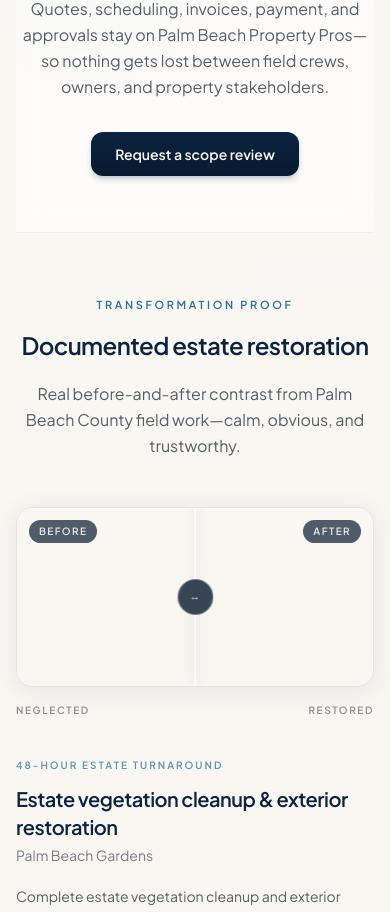
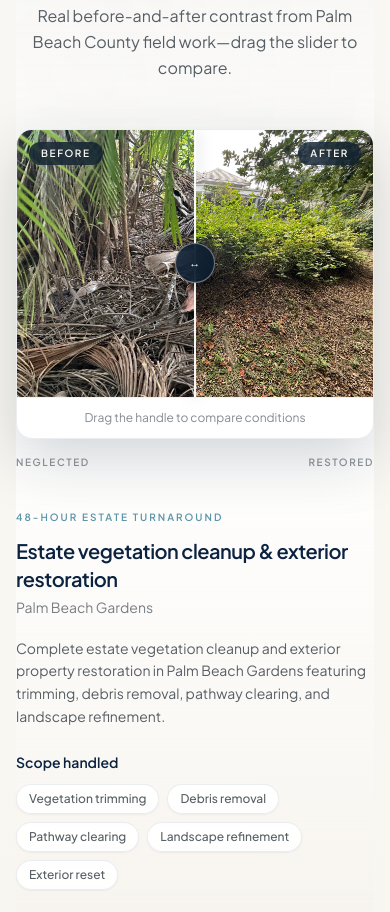
Before and after one commit to UniSOLdev/palm-beach-property-pros, a Next.js app: page / in a window 390 px wide. Shown: the part 1073-1985 px from the top of the page. Built offline with nearby package versions, Linux system fonts and the light colour scheme; no server answers.

Commit message:
Fix before/after visibility, dedupe hero video, and polish luxury layout.
Use photo-only hero, native img before/after sliders and grid, show video once in story arc, and move transformation proof directly under the hero.

Co-authored-by: Cursor <cursoragent@cursor.com>

```diff
--- a/app/globals.css
+++ b/app/globals.css
@@ -257,7 +257,11 @@
   }
 
   .before-after-compare {
-    @apply transition duration-500 hover:shadow-lift;
+    @apply transition duration-500 hover:shadow-luxury;
+  }
+
+  .transformation-proof-band {
+    @apply border-y border-navy/[0.06] bg-gradient-to-b from-cream/80 via-white to-cream-warm/50;
   }
 
   .luxury-pill {
--- a/components/marketing/curated-hero-media.tsx
+++ b/components/marketing/curated-hero-media.tsx
@@ -1,20 +1,12 @@
 "use client";
 
-import { CinematicVideoHero } from "@/components/media/cinematic-project-media";
 import { HeroBackground } from "@/components/marketing/hero-background";
-import type { CuratedClip, CuratedImage } from "@/lib/media-curation/types";
+import type { CuratedImage } from "@/lib/media-curation/types";
 
-export function CuratedHeroMedia({
-  heroImage,
-  heroClip,
-}: {
-  heroImage: CuratedImage | null;
-  heroClip: CuratedClip | null;
-}) {
-  if (heroClip || heroImage) {
-    return <CinematicVideoHero clip={heroClip} poster={heroImage} />;
-  }
-  return null;
+/** Hero uses a still photo only — video appears once in the story arc section. */
+export function CuratedHeroMedia({ heroImage }: { heroImage: CuratedImage | null }) {
+  if (!heroImage?.src) return null;
+  return <HeroBackground src={heroImage.src} alt={heroImage.alt} />;
 }
 
 export function FallbackHeroMedia({ src, alt }: { src: string; alt: string }) {
--- a/components/marketing/premium-home-page.tsx
+++ b/components/marketing/premium-home-page.tsx
@@ -1,6 +1,7 @@
 import Link from "next/link";
 import { FaqAccordion } from "@/components/faq-accordion";
 import { TransformationCarousel, ProjectReelGrid } from "@/components/media/cinematic-project-media";
+import { BeforeAfterGrid } from "@/components/media/before-after-grid";
 import { DocumentationSuite } from "@/components/media/documentation-suite";
 import { FeaturedProjectsSection } from "@/components/media/featured-projects-section";
 import { FieldExecutionTimeline } from "@/components/media/field-execution-timeline";
@@ -163,7 +164,7 @@ function PlanIcon({ type }: { type: (typeof CARE_PLANS)[number]["icon"] }) {
 }
 
 export function PremiumHomePage({ media }: { media: HomepageMediaBundle }) {
-  const useCuratedHero = media.hasAuthenticMedia && (media.heroClip || media.curatedHeroImage);
+  const useCuratedHero = media.hasAuthenticMedia && media.curatedHeroImage;
   const fallbackHeroSrc = buildMediaUrl(FALLBACK_HERO.src, 2000);
 
   const serviceLines: Array<(typeof SERVICE_LINES)[number] & { asset: MediaAsset }> = media.hasAuthenticMedia
@@ -222,7 +223,7 @@ export function PremiumHomePage({ media }: { media: HomepageMediaBundle }) {
     <>
       <section className="hero-cinematic animate-fade-up relative -mx-4 sm:-mx-6 md:mx-0 md:rounded-3xl">
         {useCuratedHero ? (
-          <CuratedHeroMedia heroImage={media.curatedHeroImage} heroClip={media.heroClip} />
+          <CuratedHeroMedia heroImage={media.curatedHeroImage} />
         ) : (
           <FallbackHeroMedia src={fallbackHeroSrc} alt={FALLBACK_HERO.alt} />
         )}
@@ -260,6 +261,24 @@ export function PremiumHomePage({ media }: { media: HomepageMediaBundle }) {
         </div>
       </section>
 
+      <TransformationShowcase projects={media.transformations} isAuthentic={media.hasAuthenticMedia} />
+
+      {media.hasAuthenticMedia && media.featuredPairs.length > 0 ? (
+        <section className="pb-16 md:pb-24">
+          <div className="mx-auto max-w-2xl text-center">
+            <p className="section-eyebrow text-ocean">Before &amp; after gallery</p>
+            <h2 className="section-title mt-4">Every angle documented</h2>
+            <p className="section-lead">
+              Four paired comparisons from the Palm Beach Gardens estate cleanup—overgrown conditions
+              beside restored pathways and exterior lines.
+            </p>
+          </div>
+          <div className="mt-12">
+            <BeforeAfterGrid pairs={media.featuredPairs} />
+          </div>
+        </section>
+      ) : null}
+
       <div className="section-divider my-2 md:my-4" aria-hidden />
 
       <ScrollReveal>
@@ -279,28 +298,21 @@ export function PremiumHomePage({ media }: { media: HomepageMediaBundle }) {
         </section>
       </ScrollReveal>
 
-      <TransformationShowcase projects={media.transformations} isAuthentic={media.hasAuthenticMedia} />
-
       {media.storyArc ? <StoryArcShowcase storyArc={media.storyArc} /> : null}
 
-      {media.hasAuthenticMedia && (media.heroClip || media.reelClips.length > 0) ? (
+      {media.hasAuthenticMedia && media.reelClips.length > 0 ? (
         <ScrollReveal delay={20}>
           <section className="py-16 md:py-24">
             <div className="mx-auto max-w-2xl text-center">
               <p className="section-eyebrow text-ocean">Field documentation</p>
-              <h2 className="section-title mt-4">On-site video from your project</h2>
+              <h2 className="section-title mt-4">On-site video</h2>
               <p className="section-lead">
-                Authentic clips from the Palm Beach Gardens estate cleanup—crews clearing vegetation,
-                restoring pathways, and finishing exterior lines.
+                Operational clips from the estate cleanup—crews clearing vegetation and restoring
+                exterior lines in Palm Beach Gardens.
               </p>
             </div>
             <div className="mt-12">
-              <ProjectReelGrid
-                clips={[
-                  ...(media.heroClip ? [media.heroClip] : []),
-                  ...media.reelClips,
-                ].slice(0, 4)}
-              />
+              <ProjectReelGrid clips={media.reelClips.slice(0, 3)} />
             </div>
           </section>
         </ScrollReveal>
@@ -310,11 +322,11 @@ export function PremiumHomePage({ media }: { media: HomepageMediaBundle }) {
         <ScrollReveal delay={40}>
           <section className="pb-16 md:pb-24">
             <div className="mx-auto max-w-2xl text-center">
-              <p className="section-eyebrow text-ocean">Additional proof</p>
-              <h2 className="section-title mt-4">More documented transformations</h2>
+              <p className="section-eyebrow text-ocean">Interactive proof</p>
+              <h2 className="section-title mt-4">Swipe through transformations</h2>
             </div>
             <div className="mt-10">
-              <TransformationCarousel pairs={media.featuredPairs.slice(1, 4)} />
+              <TransformationCarousel pairs={media.featuredPairs} />
             </div>
           </section>
         </ScrollReveal>
--- a/components/media/before-after-compare.tsx
+++ b/components/media/before-after-compare.tsx
@@ -1,9 +1,6 @@
 "use client";
 
-import { useEffect, useState } from "react";
-import { MediaAssetImage } from "@/components/media/media-asset-image";
-import { MediaFrame } from "@/components/media/media-frame";
-import { ScaffoldNotice } from "@/components/media/scaffold-notice";
+import { useState } from "react";
 import { buildMediaUrl } from "@/lib/media/resolve";
 import type { TransformationProject } from "@/lib/media/types";
 
@@ -15,32 +12,39 @@ export function BeforeAfterCompare({
   const [position, setPosition] = useState(50);
   const beforeSrc = buildMediaUrl(project.before.src, 1400);
   const afterSrc = buildMediaUrl(project.after.src, 1400);
-
-  useEffect(() => {
-    [beforeSrc, afterSrc].forEach((src) => {
-      if (!src.startsWith("/")) return;
-      const img = new window.Image();
-      img.src = src;
-    });
-  }, [beforeSrc, afterSrc]);
+  const clipWidth = Math.max(position, 8);
 
   return (
-    <div className="before-after-compare overflow-hidden rounded-2xl border border-navy/[0.08] shadow-card md:rounded-3xl">
-      <MediaFrame aspect="wide" className="select-none">
-        <div className="absolute inset-0">
-          <MediaAssetImage asset={project.after} width={1400} hoverScale={false} />
-        </div>
-        <div className="absolute inset-0 overflow-hidden" style={{ width: `${position}%` }}>
-          <div className="absolute inset-0" style={{ width: `${100 / (position / 100)}%` }}>
-            <MediaAssetImage asset={project.before} width={1400} hoverScale={false} />
-          </div>
+    <div className="before-after-compare overflow-hidden rounded-2xl border border-navy/[0.08] bg-white shadow-luxury md:rounded-3xl">
+      <div className="relative aspect-[4/3] w-full md:aspect-[16/10]">
+        {/* eslint-disable-next-line @next/next/no-img-element */}
+        <img
+          src={afterSrc}
+          alt={`After — ${project.title}`}
+          className="absolute inset-0 z-[1] h-full w-full object-cover"
+          loading="eager"
+          decoding="async"
+        />
+        <div
+          className="absolute inset-y-0 left-0 z-[2] overflow-hidden"
+          style={{ width: `${clipWidth}%` }}
+        >
+          {/* eslint-disable-next-line @next/next/no-img-element */}
+          <img
+            src={beforeSrc}
+            alt={`Before — ${project.title}`}
+            className="absolute inset-0 z-[1] h-full max-w-none object-cover"
+            style={{ width: `${100 / (clipWidth / 100)}%` }}
+            loading="eager"
+            decoding="async"
+          />
         </div>
         <div
-          className="before-after-handle absolute inset-y-0 z-[4] w-px bg-white/90 shadow-[0_0_12px_rgba(8,26,46,0.35)]"
-          style={{ left: `${position}%`, transform: "translateX(-50%)" }}
+          className="before-after-handle absolute inset-y-0 z-[4] w-0.5 bg-white/95 shadow-[0_0_16px_rgba(8,26,46,0.4)]"
+          style={{ left: `${clipWidth}%`, transform: "translateX(-50%)" }}
           aria-hidden
         >
-          <div className="absolute left-1/2 top-1/2 flex h-9 w-9 -translate-x-1/2 -translate-y-1/2 items-center justify-center rounded-full border border-white/30 bg-navy-deep/80 text-[10px] font-bold tracking-wider text-cream backdrop-blur-md">
+          <div className="absolute left-1/2 top-1/2 flex h-10 w-10 -translate-x-1/2 -translate-y-1/2 items-center justify-center rounded-full border border-white/40 bg-navy-deep/85 text-[11px] font-bold tracking-wider text-cream shadow-lg backdrop-blur-md">
             ↔
           </div>
         </div>
@@ -53,18 +57,16 @@ export function BeforeAfterCompare({
           className="absolute inset-0 z-[5] h-full w-full cursor-ew-resize opacity-0"
           aria-label={`Compare before and after for ${project.title}`}
         />
-        <div className="pointer-events-none absolute left-3 top-3 z-[4] rounded-full bg-navy-deep/70 px-2.5 py-1 text-[10px] font-semibold uppercase tracking-[0.14em] text-cream/90 backdrop-blur-md">
+        <div className="pointer-events-none absolute left-3 top-3 z-[4] rounded-full bg-navy-deep/75 px-3 py-1 text-[10px] font-semibold uppercase tracking-[0.16em] text-cream backdrop-blur-md">
           Before
         </div>
-        <div className="pointer-events-none absolute right-3 top-3 z-[4] rounded-full bg-navy-deep/70 px-2.5 py-1 text-[10px] font-semibold uppercase tracking-[0.14em] text-cream/90 backdrop-blur-md">
+        <div className="pointer-events-none absolute right-3 top-3 z-[4] rounded-full bg-navy-deep/75 px-3 py-1 text-[10px] font-semibold uppercase tracking-[0.16em] text-cream backdrop-blur-md">
           After
         </div>
-        {project.isScaffold ? (
-          <div className="absolute bottom-3 left-3 z-[4]">
-            <ScaffoldNotice compact />
-          </div>
-        ) : null}
-      </MediaFrame>
+      </div>
+      <p className="border-t border-navy/[0.06] px-4 py-3 text-center text-xs text-charcoal/55 md:px-6">
+        Drag the handle to compare conditions
+      </p>
     </div>
   );
 }
--- /dev/null
+++ b/components/media/before-after-grid.tsx
@@ -0,0 +1,47 @@
+import { buildMediaUrl } from "@/lib/media/resolve";
+import type { BeforeAfterPair } from "@/lib/media-curation/types";
+
+export function BeforeAfterGrid({ pairs }: { pairs: BeforeAfterPair[] }) {
+  if (pairs.length === 0) return null;
+
+  return (
+    <div className="grid gap-6 sm:grid-cols-2">
+      {pairs.map((pair) => (
+        <article
+          key={pair.id}
+          className="overflow-hidden rounded-2xl border border-navy/[0.08] bg-white shadow-card transition duration-500 hover:shadow-lift md:rounded-3xl"
+        >
+          <div className="grid grid-cols-2 gap-px bg-navy/[0.08]">
+            <div className="relative aspect-[3/4] bg-navy-deep/5">
+              {/* eslint-disable-next-line @next/next/no-img-element */}
+              <img
+                src={buildMediaUrl(pair.before.src, 900)}
+                alt={pair.before.alt}
+                className="absolute inset-0 h-full w-full object-cover"
+                loading="lazy"
+                decoding="async"
+              />
+              <span className="absolute left-2 top-2 rounded-full bg-navy-deep/80 px-2.5 py-1 text-[9px] font-bold uppercase tracking-[0.14em] text-cream backdrop-blur-sm">
+                Before
+              </span>
+            </div>
+            <div className="relative aspect-[3/4] bg-navy-deep/5">
+              {/* eslint-disable-next-line @next/next/no-img-element */}
+              <img
+                src={buildMediaUrl(pair.after.src, 900)}
+                alt={pair.after.alt}
+                className="absolute inset-0 h-full w-full object-cover"
+                loading="lazy"
+                decoding="async"
+              />
+              <span className="absolute right-2 top-2 rounded-full bg-aqua/90 px-2.5 py-1 text-[9px] font-bold uppercase tracking-[0.14em] text-navy backdrop-blur-sm">
+                After
+              </span>
+            </div>
+          </div>
+          <p className="px-4 py-3 text-sm font-medium text-navy md:px-5">{pair.label}</p>
+        </article>
+      ))}
+    </div>
+  );
+}
--- a/components/media/cinematic-project-media.tsx
+++ b/components/media/cinematic-project-media.tsx
@@ -28,24 +28,18 @@ function curatedToAsset(
 }
 
 export function FeaturedTransformation({ pair, title }: { pair: BeforeAfterPair; title?: string }) {
-  const reduce = useReducedMotion();
   return (
-    <motion.div
-      initial={reduce ? false : { opacity: 0 }}
-      whileInView={reduce ? undefined : { opacity: 1 }}
-      viewport={{ once: true, margin: "-60px" }}
-      transition={{ duration: 0.8, ease: EASE }}
-    >
+    <>
       <BeforeAfterCompare
         project={{
-          before: curatedToAsset(pair.before, "transformation"),
-          after: curatedToAsset(pair.after, "transformation"),
+          before: curatedToAsset(pair.before, "transformation", "none"),
+          after: curatedToAsset(pair.after, "transformation", "none"),
           isScaffold: false,
           title: title ?? pair.label,
         }}
       />
       <p className="mt-4 text-center text-sm text-charcoal/60">{pair.label}</p>
-    </motion.div>
+    </>
   );
 }
 
--- a/components/media/story-arc-showcase.tsx
+++ b/components/media/story-arc-showcase.tsx
@@ -2,7 +2,6 @@
 
 import { MediaAssetImage } from "@/components/media/media-asset-image";
 import { MediaFrame } from "@/components/media/media-frame";
-import { ScrollReveal } from "@/components/marketing/scroll-reveal";
 import type { StoryArc } from "@/lib/media-curation/types";
 import type { MediaAsset } from "@/lib/media/types";
 
@@ -37,22 +36,20 @@ function toAsset(
     focal: image.focal,
     blurDataURL: image.blurDataURL,
     aspect: "landscape",
-    overlay: "subtle",
+    overlay: "none",
   };
 }
 
 export function StoryArcShowcase({ storyArc }: { storyArc: StoryArc }) {
-  const activeClip = storyArc.activeWork[0];
+  const activeClip = storyArc.activeWork.find((c) => c.role === "highlight") ?? storyArc.activeWork[0];
 
   return (
-    <ScrollReveal>
-      <section className="py-16 md:py-24">
+    <section className="section-band-warm py-16 md:py-24">
       <div className="mx-auto max-w-2xl text-center">
         <p className="section-eyebrow text-ocean">Transformation arc</p>
         <h2 className="section-title mt-4">Neglected → active work → restored</h2>
         <p className="section-lead">
-            The visual story owners and managers expect—obvious contrast, restored visibility, and
-            calm operational proof.
+          The visual story owners expect—obvious contrast, field execution, and calm operational proof.
         </p>
       </div>
 
@@ -65,10 +62,10 @@ export function StoryArcShowcase({ storyArc }: { storyArc: StoryArc }) {
 
         <article className="flex flex-col">
           <PhaseHeader phase="active-work" />
-            <MediaFrame aspect="landscape" className="image-frame mt-5 flex-1 min-h-[220px]">
+          <MediaFrame aspect="landscape" className="image-frame mt-5 flex-1 min-h-[240px]">
             {activeClip ? (
               <video
-                  className="absolute inset-0 h-full w-full object-cover"
+                className="absolute inset-0 z-[1] h-full w-full object-cover"
                 autoPlay
                 muted
                 loop
@@ -83,7 +80,7 @@ export function StoryArcShowcase({ storyArc }: { storyArc: StoryArc }) {
             ) : (
               <div className="absolute inset-0 bg-cream-warm/80" />
             )}
-              <div className="absolute inset-0 bg-gradient-to-t from-navy-deep/35 via-transparent to-transparent" aria-hidden />
+            <div className="absolute inset-0 z-[2] bg-gradient-to-t from-navy-deep/30 via-transparent to-transparent" aria-hidden />
           </MediaFrame>
         </article>
 
@@ -94,7 +91,6 @@ export function StoryArcShowcase({ storyArc }: { storyArc: StoryArc }) {
         />
       </div>
     </section>
-    </ScrollReveal>
   );
 }
 
@@ -124,7 +120,7 @@ function StoryPhaseColumn({
   return (
     <article className="flex flex-col">
       <PhaseHeader phase={phase} />
-      <MediaFrame aspect="landscape" className="image-frame mt-5 min-h-[220px]">
+      <MediaFrame aspect="landscape" className="image-frame mt-5 min-h-[240px]">
         <MediaAssetImage asset={toAsset(selected)} width={900} />
       </MediaFrame>
     </article>
--- a/components/media/transformation-showcase.tsx
+++ b/components/media/transformation-showcase.tsx
@@ -1,5 +1,4 @@
 import { BeforeAfterCompare } from "@/components/media/before-after-compare";
-import { ScrollReveal } from "@/components/marketing/scroll-reveal";
 import type { TransformationProject } from "@/lib/media/types";
 
 export function TransformationShowcase({
@@ -13,21 +12,21 @@ export function TransformationShowcase({
   if (!featured) return null;
 
   return (
-    <ScrollReveal>
-      <section className="py-16 md:py-24">
-        <div className="mx-auto max-w-2xl text-center">
+    <section className="transformation-proof-band relative py-16 md:py-24">
+      <div className="absolute inset-0 bg-luxury-mesh opacity-30" aria-hidden />
+      <div className="relative mx-auto max-w-2xl text-center">
         <p className="section-eyebrow text-ocean">Transformation proof</p>
         <h2 className="section-title mt-4">
           {isAuthentic ? "Documented estate restoration" : "Transformation storytelling"}
         </h2>
         <p className="section-lead">
           {isAuthentic
-              ? "Real before-and-after contrast from Palm Beach County field work—calm, obvious, and trustworthy."
-              : "Before-and-after proof built for owners who expect documented operations, not marketing promises."}
+            ? "Real before-and-after contrast from Palm Beach County field work—drag the slider to compare."
+            : "Before-and-after proof built for owners who expect documented operations."}
         </p>
       </div>
 
-        <div className="mt-12 grid gap-10 lg:grid-cols-[minmax(0,1.1fr)_minmax(0,0.9fr)] lg:items-start lg:gap-14">
+      <div className="relative mt-12 grid gap-10 lg:grid-cols-[minmax(0,1.15fr)_minmax(0,0.85fr)] lg:items-start lg:gap-14">
         <div>
           <BeforeAfterCompare project={featured} />
           {isAuthentic ? (
@@ -38,40 +37,26 @@ export function TransformationShowcase({
           ) : null}
         </div>
 
-          <div className="flex flex-col justify-center">
+        <div className="flex flex-col justify-center lg:py-4">
           <p className="text-[10px] font-semibold uppercase tracking-[0.2em] text-aqua-muted">
             {featured.timeframe}
           </p>
-            <h3 className="mt-3 text-xl font-semibold tracking-tight text-navy">{featured.title}</h3>
+          <h3 className="mt-3 text-xl font-semibold tracking-tight text-navy md:text-2xl">{featured.title}</h3>
           <p className="mt-1 text-sm text-charcoal/60">{featured.location}</p>
-            <p className="mt-5 text-sm leading-relaxed text-charcoal/75">{featured.summary}</p>
+          <p className="mt-5 text-sm leading-relaxed text-charcoal/75 md:text-base">{featured.summary}</p>
           <p className="mt-6 text-sm font-semibold text-navy">Scope handled</p>
           <ul className="mt-3 flex flex-wrap gap-2">
             {featured.scope.map((item) => (
               <li
                 key={item}
-                  className="rounded-full border border-navy/[0.08] bg-white/80 px-3 py-1.5 text-xs font-medium text-charcoal/75"
+                className="rounded-full border border-navy/[0.08] bg-white/90 px-3 py-1.5 text-xs font-medium text-charcoal/75 shadow-sm"
               >
                 {item}
               </li>
             ))}
           </ul>
-            {projects.length > 1 ? (
-              <div className="mt-10 space-y-6 border-t border-navy/[0.08] pt-8">
-                {projects.slice(1, 3).map((project) => (
-                  <div key={project.id}>
-                    <p className="text-[10px] font-semibold uppercase tracking-[0.18em] text-aqua-muted">
-                      {project.timeframe}
-                    </p>
-                    <h4 className="mt-2 font-semibold text-navy">{project.title}</h4>
-                    <p className="mt-2 text-sm leading-relaxed text-charcoal/70">{project.summary}</p>
-                  </div>
-                ))}
-              </div>
-            ) : null}
         </div>
       </div>
     </section>
-    </ScrollReveal>
   );
 }
--- a/lib/media-curation/curate.ts
+++ b/lib/media-curation/curate.ts
@@ -174,7 +174,7 @@ export async function curateProject(projectId: string): Promise<CuratedProject |
   const storyArc = buildStoryArc({
     neglected: curatedNeglected,
     restored: curatedRestored.length ? curatedRestored : curatedHero,
-    activeWork: clips.filter((c) => c.role === "hero-loop" || c.role === "highlight"),
+    activeWork: clips.filter((c) => c.role === "highlight"),
   });
 
   const topImageScore = Math.max(...allAfter.map((i) => i.score), ...images.map((i) => i.score), 0);
--- a/lib/media/homepage-media.ts
+++ b/lib/media/homepage-media.ts
@@ -66,8 +66,13 @@ export async function getHomepageMediaBundle(): Promise<HomepageMediaBundle> {
       curatedHeroImage: manifest.homepage.heroImage,
       featuredPairs: manifest.projects.flatMap((p) => p.beforeAfter),
       galleryProjects: manifest.projects,
-      reelClips: allClips.filter((c) => c.role !== "hero-loop").slice(0, 3),
-      storyArc: manifest.homepage.storyArc,
+      reelClips: allClips.filter((c) => c.role === "highlight").slice(0, 3),
+      storyArc: manifest.homepage.storyArc
+        ? {
+            ...manifest.homepage.storyArc,
+            activeWork: manifest.homepage.storyArc.activeWork.filter((c) => c.role === "highlight"),
+          }
+        : null,
     };
   }
 
```
Lines whose indentation alone changed are shown as unchanged.
